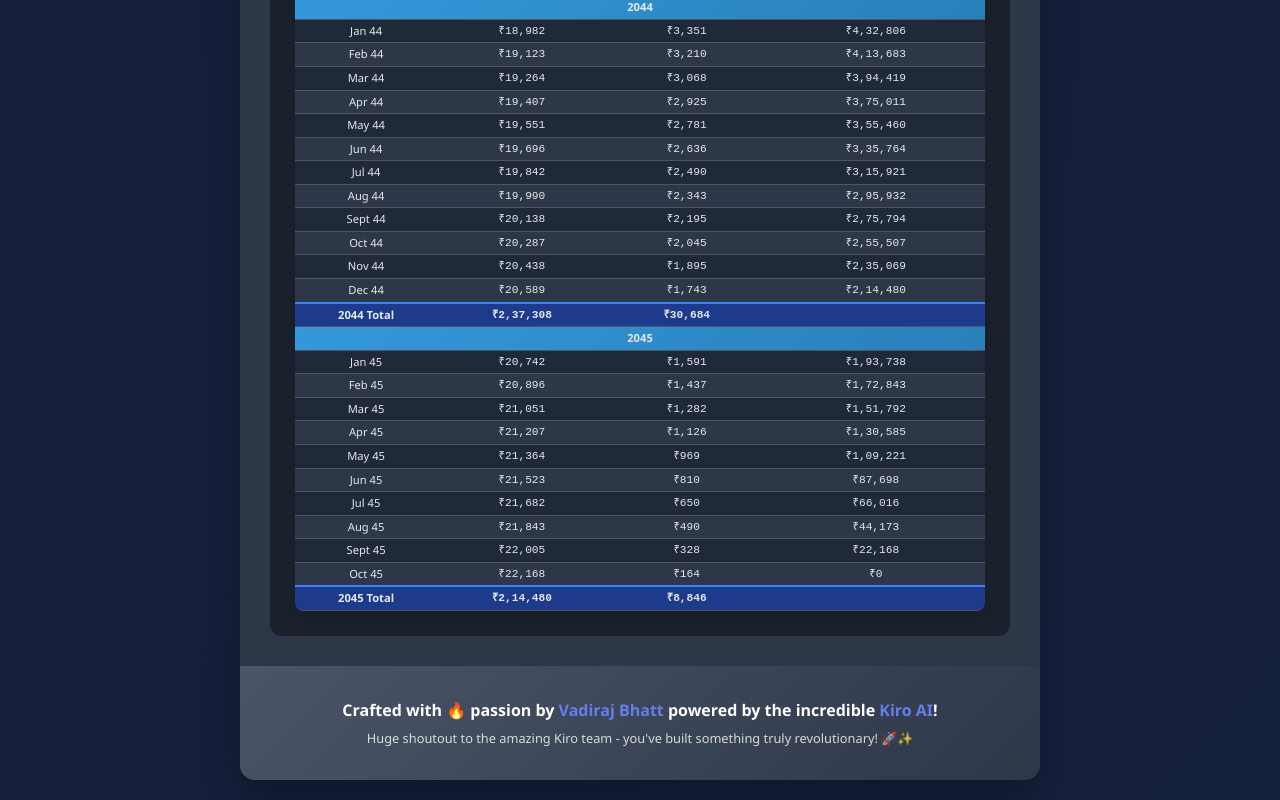
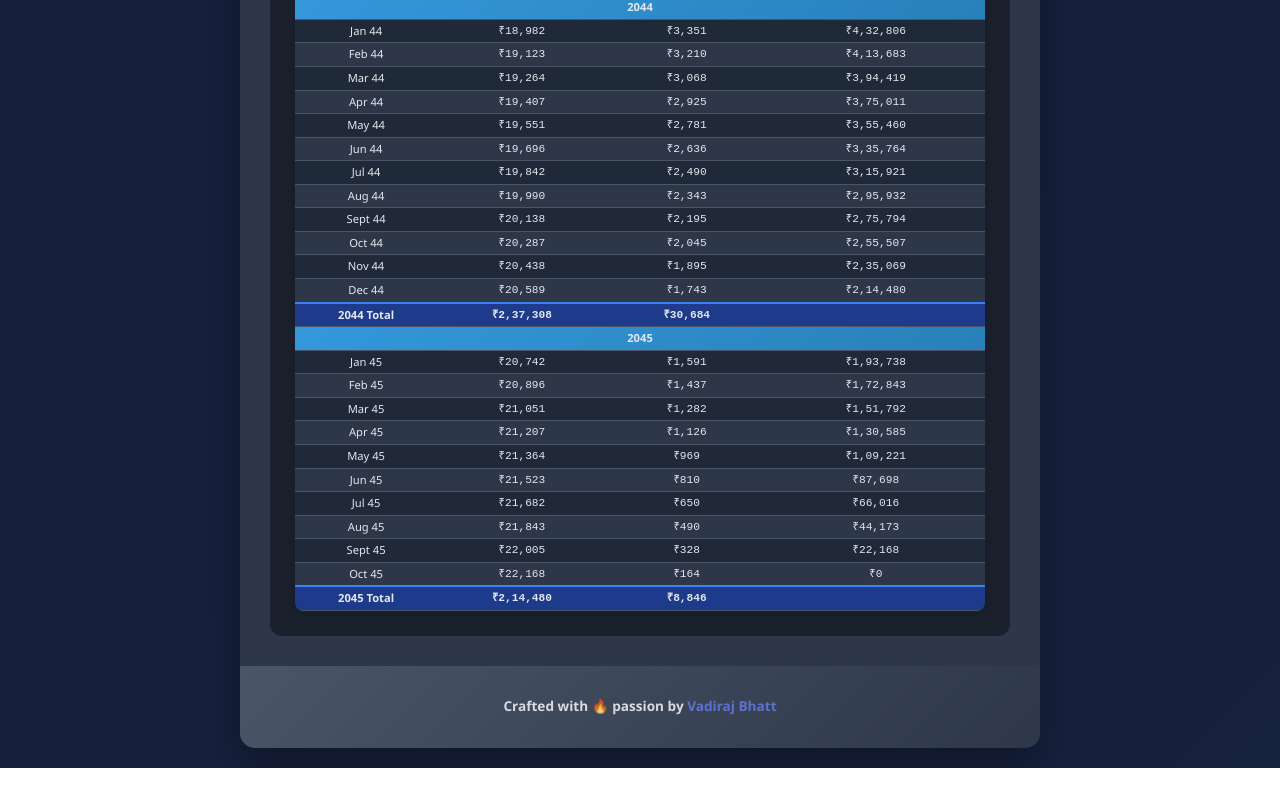
Before and after one commit to VadirajBhatt/loan_optimizer, a plain HTML site: page index.html in a window 1280 px wide. Shown: the part 9252-10052 px from the top of the page. After the commit the page ends 10020 px from the top, so only its background shows below. Drawn offline with nearby package versions, Linux system fonts and the light colour scheme.

Commit message:
[RELEASE] Removed Kiro credits

```diff
--- a/index.html
+++ b/index.html
@@ -194,10 +194,7 @@
 
         <footer class="footer">
             <div class="footer-content">
-                <p>Crafted with 🔥 passion by <strong>Vadiraj Bhatt</strong> powered by the incredible <strong>Kiro
-                        AI</strong>!</p>
-                <p style="font-size: 0.8rem; opacity: 0.8;">Huge shoutout to the amazing Kiro team - you've built
-                    something truly revolutionary! 🚀✨</p>
+                <p>Crafted with 🔥 passion by <strong>Vadiraj Bhatt</strong></p>
             </div>
         </footer>
     </div>
```
